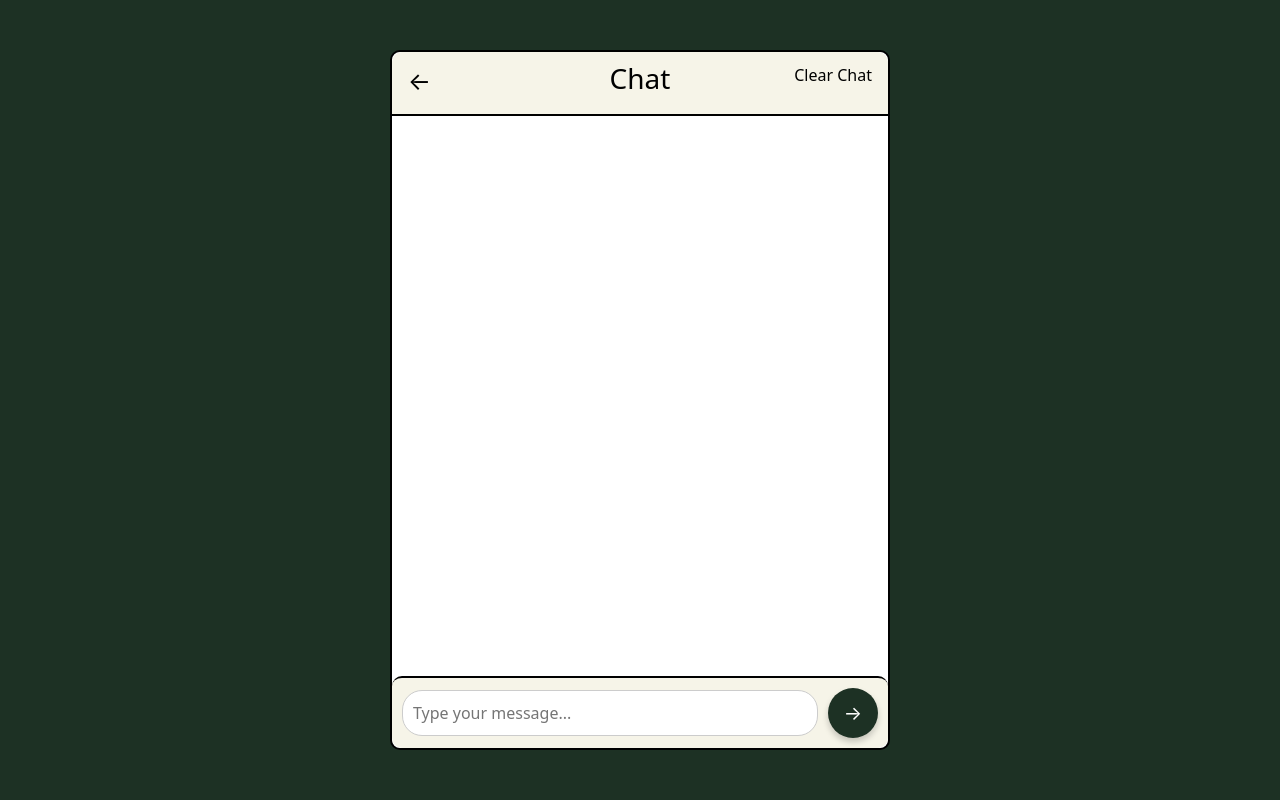
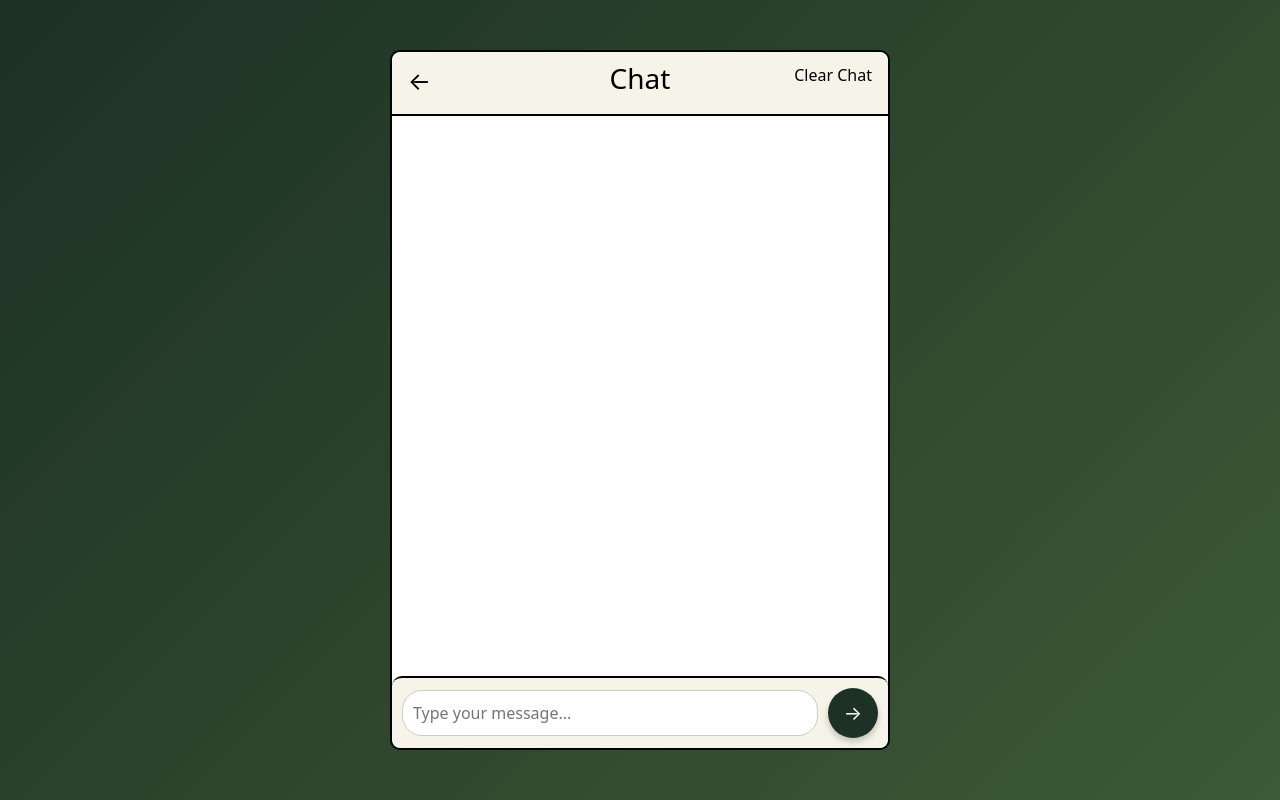
Before and after one commit to norik999/GitHubUniRide, a Flask app: template templates/RiderChat.html in a window 1280 px wide. Run offline with Flask 3, Linux system fonts and the light colour scheme; the template is opened without the code that fills it, so the values that code supplies are empty; some libraries are stand-ins or nearby versions.

Commit message:
Add files via upload

```diff
--- a/templates/DriverChat.html
+++ b/templates/DriverChat.html
@@ -8,7 +8,7 @@
     <link href="https://cdn.jsdelivr.net/npm/bootstrap@5.3.0/dist/css/bootstrap.min.css" rel="stylesheet">
     <style>
         body {
-            background-color: #1D3124;
+            background: linear-gradient(135deg, #1D3124, #3C5A35);
             display: flex;
             align-items: center;
             justify-content: center;
--- a/templates/DriverHistory.html
+++ b/templates/DriverHistory.html
@@ -8,7 +8,10 @@
     <link href="https://cdn.jsdelivr.net/npm/bootstrap@5.3.0/dist/css/bootstrap.min.css" rel="stylesheet">
     <style>
         body {
-            background-color: #1D3124;
+            background: linear-gradient(135deg, #1D3124, #3C5A35);
+            min-height: 100vh;
+            display: flex;
+            flex-direction: column;
         }
 
         .navbar {
--- a/templates/RiderChat.html
+++ b/templates/RiderChat.html
@@ -8,7 +8,7 @@
     <link href="https://cdn.jsdelivr.net/npm/bootstrap@5.3.0/dist/css/bootstrap.min.css" rel="stylesheet">
     <style>
         body {
-            background-color: #1D3124;
+            background: linear-gradient(135deg, #1D3124, #3C5A35);
             display: flex;
             align-items: center;
             justify-content: center;
```
